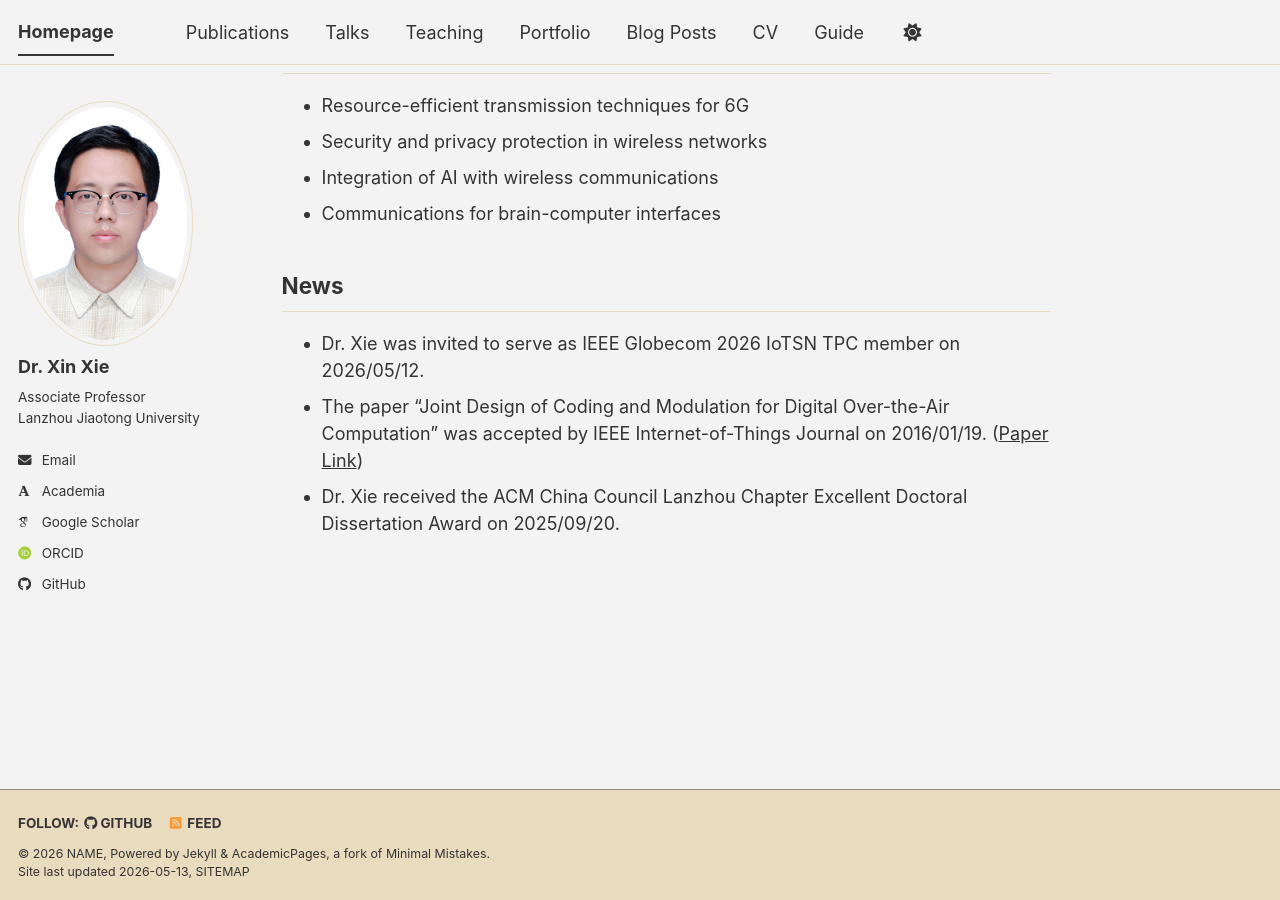
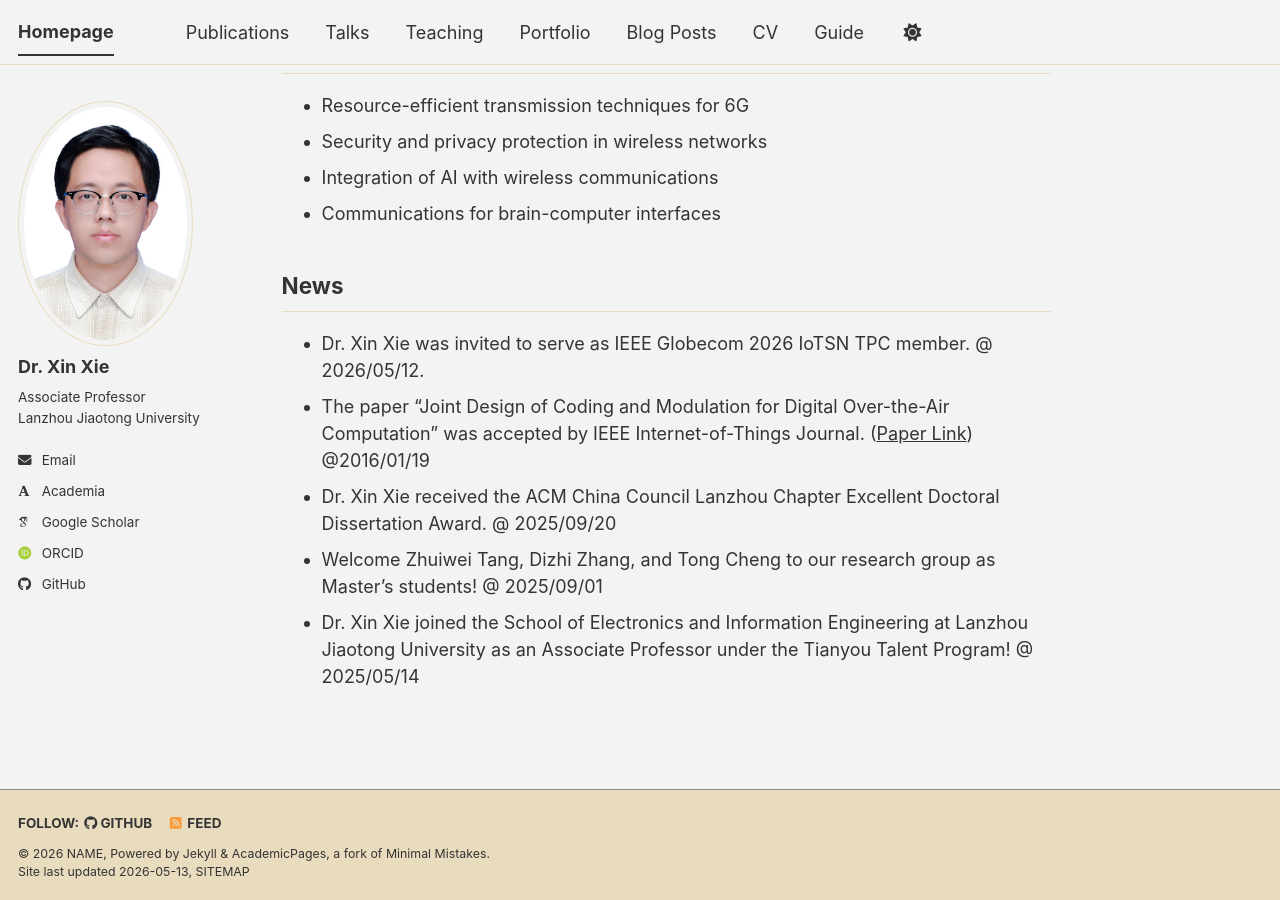
Before and after one commit to xiexin312/xiexin312.github.io, a Jekyll site: the page built from _pages/about.md, in a window 1280 px wide and 900 px high, scrolled down 542 px. Built offline with Jekyll 4.4.1, drawn with Linux system fonts in a browser that asks for light colours; some web fonts are replaced; a script bundle is joined from its source files by our own code; library files that are not in the unit come from our copies.

Commit message:
Revise news section and add new entries
Updated news section with new entries and corrected names.

```diff
--- a/_pages/about.md
+++ b/_pages/about.md
@@ -24,6 +24,8 @@ We are currently recruiting Master’s students. If you are interested in our re
 * Communications for brain-computer interfaces
 
 ## News
-* Dr. Xie was invited to serve as IEEE Globecom 2026 IoTSN TPC member on 2026/05/12.
-* The paper "Joint Design of Coding and Modulation for Digital Over-the-Air Computation" was accepted by IEEE Internet-of-Things Journal on 2016/01/19. ([Paper Link](https://ieeexplore.ieee.org/abstract/document/11358822))
-* Dr. Xie received the ACM China Council Lanzhou Chapter Excellent Doctoral Dissertation Award on 2025/09/20.
+* Dr. Xin Xie was invited to serve as IEEE Globecom 2026 IoTSN TPC member. @ 2026/05/12.
+* The paper "Joint Design of Coding and Modulation for Digital Over-the-Air Computation" was accepted by IEEE Internet-of-Things Journal. ([Paper Link](https://ieeexplore.ieee.org/abstract/document/11358822)) @2016/01/19
+* Dr. Xin Xie received the ACM China Council Lanzhou Chapter Excellent Doctoral Dissertation Award. @ 2025/09/20
+* Welcome Zhuiwei Tang, Dizhi Zhang, and Tong Cheng to our research group as Master's students! @ 2025/09/01
+* Dr. Xin Xie joined the School of Electronics and Information Engineering at Lanzhou Jiaotong University as an Associate Professor under the Tianyou Talent Program! @ 2025/05/14
```
